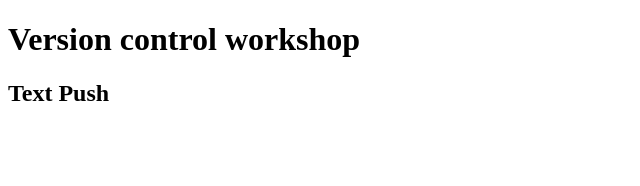
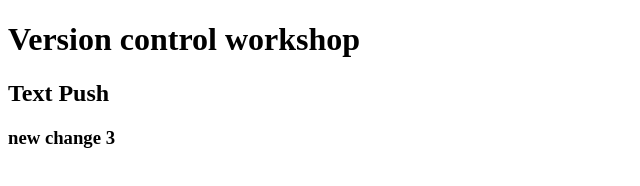
Before and after one commit to hamnaraeel/Test-Push, a plain HTML site: page index.html in a window 1280 px wide. Shown: the whole page, without its empty margins (0-640 px from the left). Drawn offline with Linux system fonts and the light colour scheme.

Commit message:
new change 3

```diff
--- a/index.html
+++ b/index.html
@@ -10,5 +10,6 @@
 
     <h1>Version control workshop</h1>
     <h2>Text Push</h2>
+    <h3>new change 3</h3>
 </body>
 </html>
```
